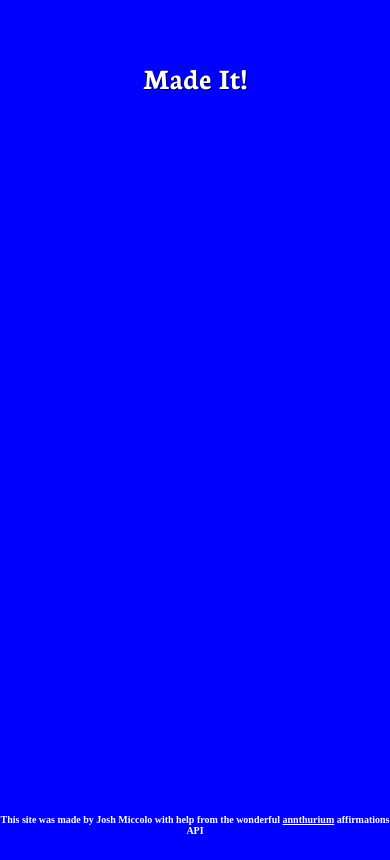
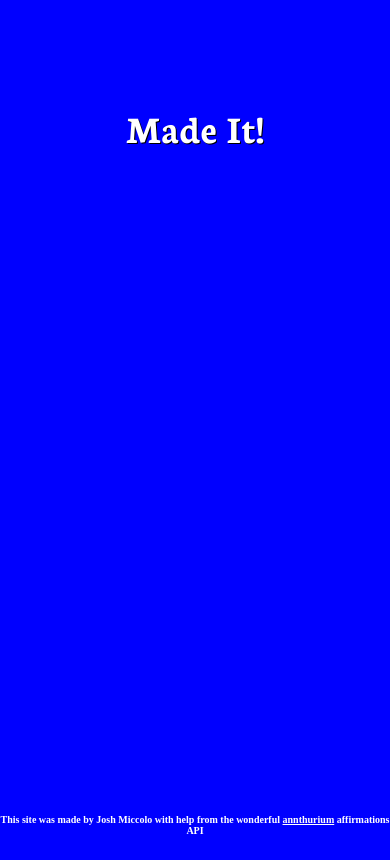
Before and after one commit to Jmiccolo/DailyAffirmations, a website: page public/index.html in a window 390 px wide. Drawn offline with nearby package versions, Linux system fonts and the light colour scheme.

Commit message:
Fix mobile text setting

```diff
--- a/public/index.css
+++ b/public/index.css
@@ -25,8 +25,8 @@ h1 {
         align-items: flex-start;
     }
     h1{
-        font-size: 30px;
-        margin-top: 50px;
+        font-size: 40px;
+        margin-top: 25%;
     }
 }
 
```
